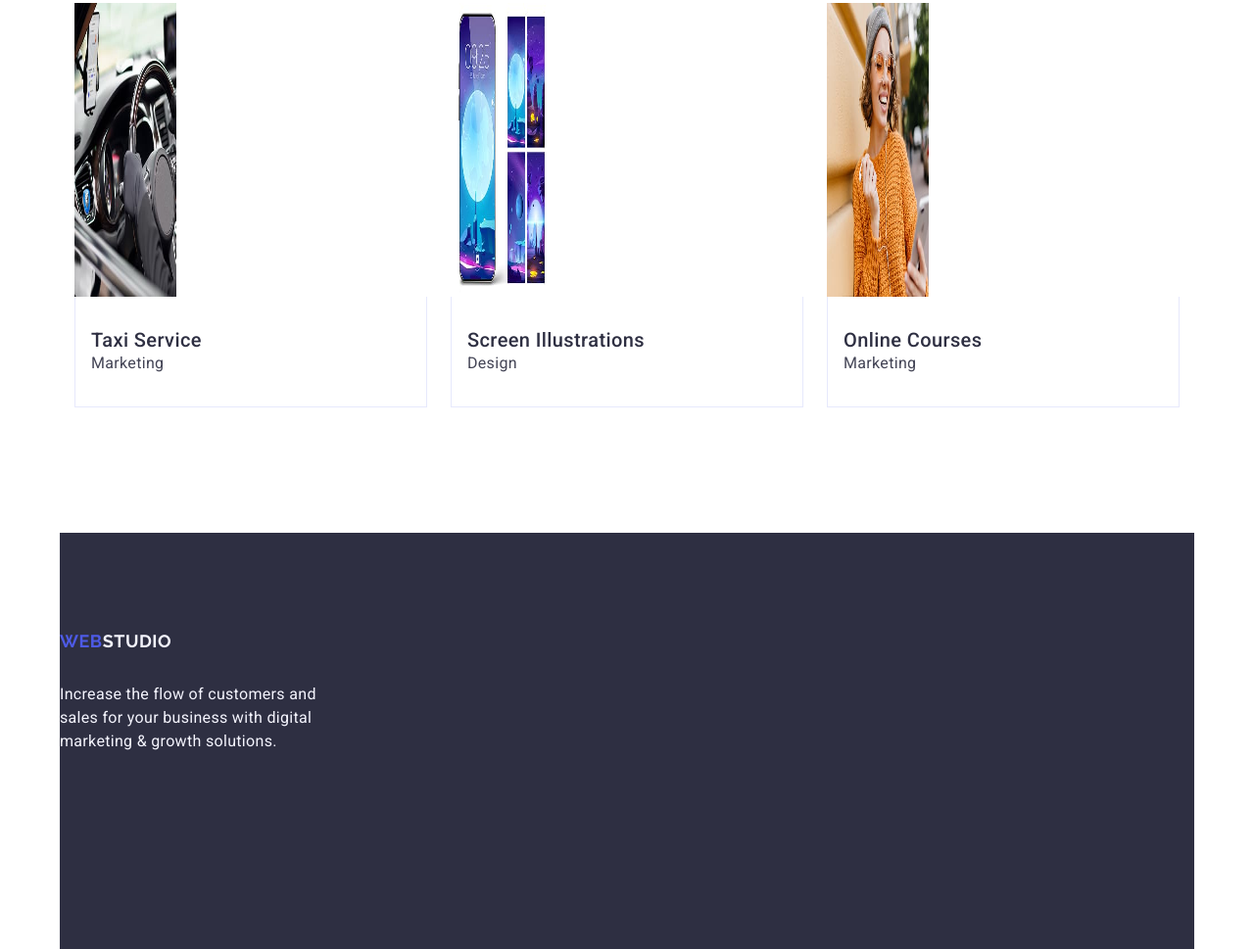
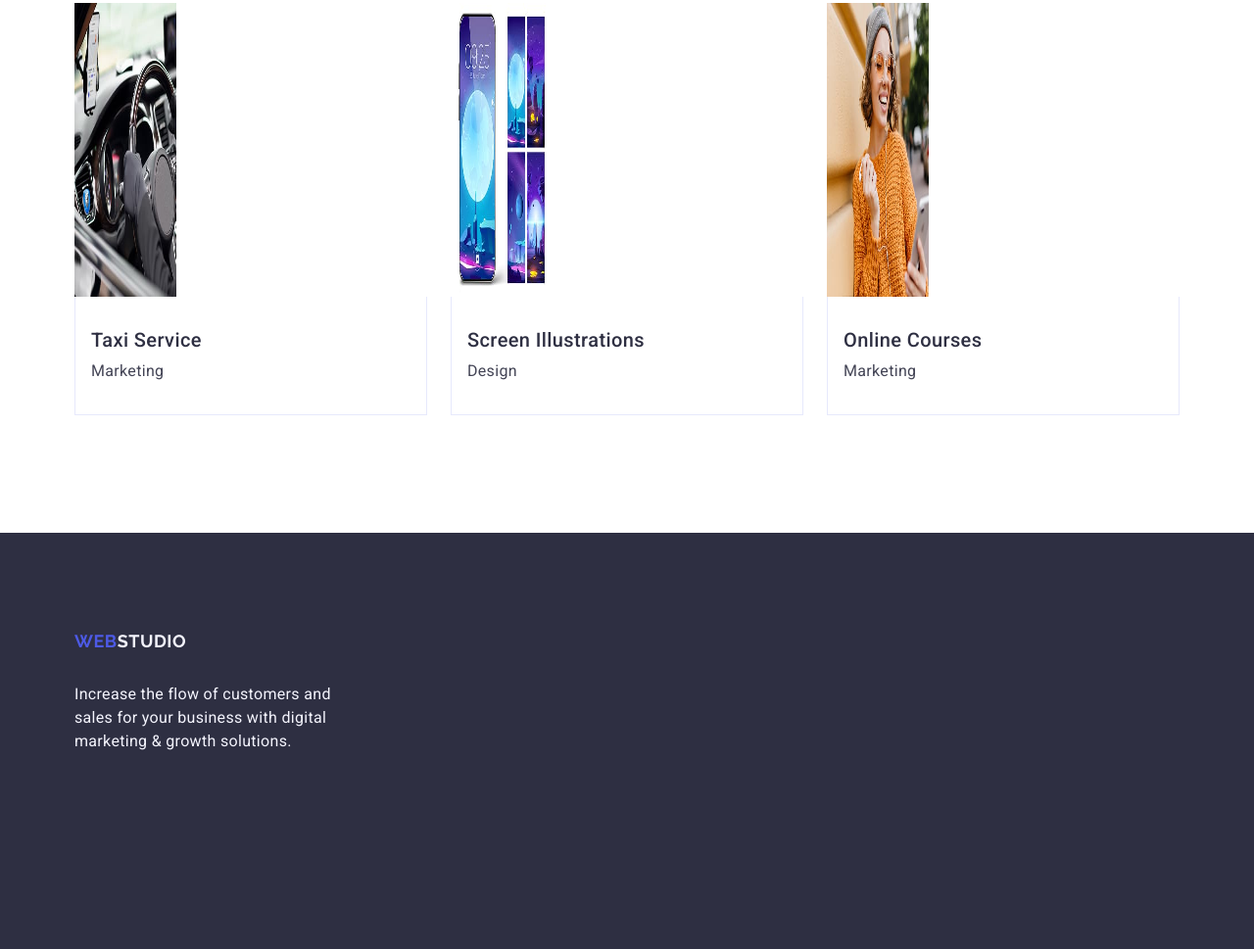
Before and after one commit to 0k6ana/goit-markup-hw-03, a plain HTML site: page index.html in a window 1280 px wide. Shown: the part 3023-3992 px from the top of the page at 98% size. Drawn offline with nearby package versions, Linux system fonts and the light colour scheme.

Commit message:
change code

```diff
--- a/css/styles.css
+++ b/css/styles.css
@@ -255,7 +255,6 @@ img {
   padding: 32px 16px;
   border: 1px solid #e7e9fc;
   border-top: none;
-  margin-bottom: 8px;
 }
 
 .portfolio-name {
@@ -264,6 +263,7 @@ img {
   font-size: 20px;
   line-height: 1.2;
   letter-spacing: 0.02em;
+  margin-bottom: 8px;
 }
 
 .portfolio-name-text {
@@ -274,7 +274,7 @@ img {
 }
 
 /*footer*/
-.conteiner-footer {
+.footer {
   background-color: #2e2f42;
   padding: 100px 0;
 }
```
